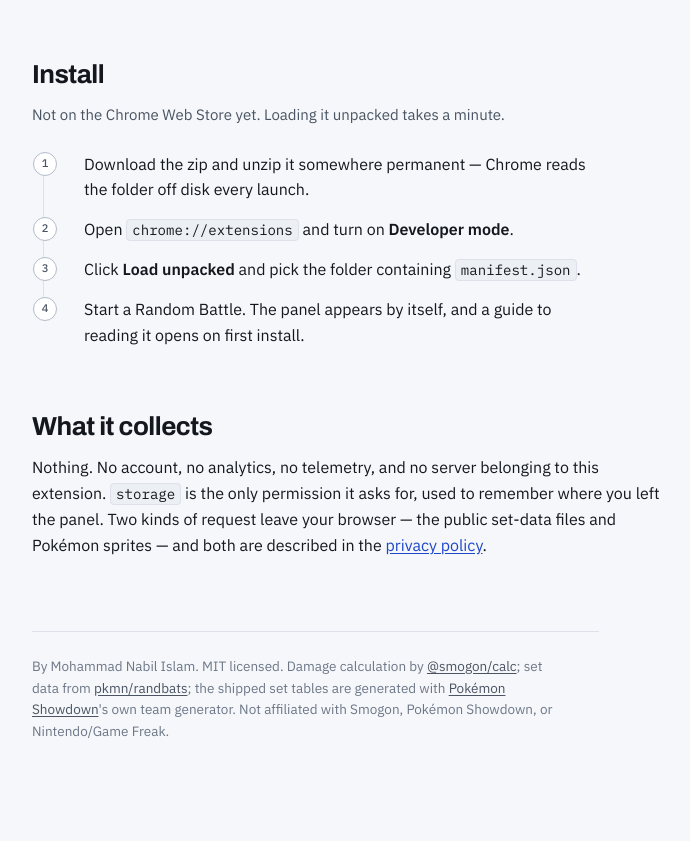
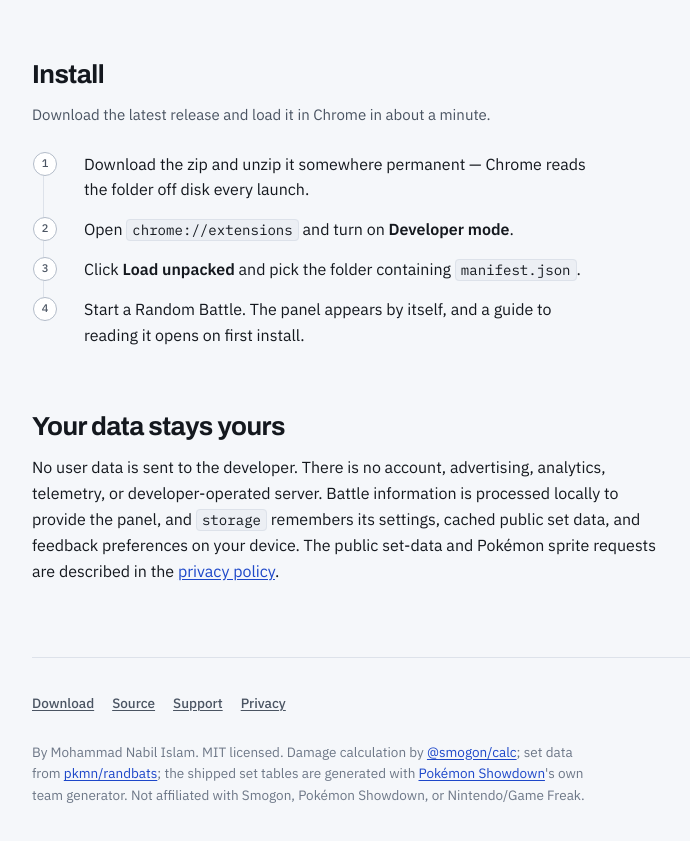
Before and after one commit to NabilcodHu7360/randsight, a browser extension: page docs/index.html in a window 1280 px wide. Shown: the part 1426-2267 px from the top of the page, without its empty margins (156-846 px from the left). Drawn offline with Linux system fonts and the light colour scheme.

Commit message:
style(design): FINDING-001 — prevent footer link collisions

```diff
--- a/docs/index.html
+++ b/docs/index.html
@@ -29,7 +29,7 @@
 *{box-sizing:border-box}
 body{margin:0;background:var(--ground);color:var(--ink);font-family:var(--body);
      font-size:16px;line-height:1.62;-webkit-font-smoothing:antialiased}
-.wrap{max-width:60rem;margin:0 auto;padding:0 28px 96px}
+.wrap{max-width:60rem;min-width:0;margin:0 auto;padding:0 28px 96px}
 
 header{padding:80px 0 40px;border-bottom:1px solid var(--hair);margin-bottom:44px}
 .eyebrow{font-family:var(--mono);font-size:11.5px;font-weight:500;letter-spacing:.13em;
@@ -49,6 +49,7 @@ h1{font-family:var(--display);font-weight:800;font-size:clamp(38px,6.4vw,64px);
 h2{font-family:var(--display);font-weight:700;font-size:26px;letter-spacing:-.02em;
    margin:56px 0 8px;text-wrap:balance}
 p{margin:0 0 16px;max-width:66ch}
+p,a{overflow-wrap:anywhere}
 .sub{color:var(--dim);font-size:15px;margin:0 0 24px;max-width:62ch}
 a{color:var(--signal);text-underline-offset:2px}
 code,.tok{font-family:var(--mono);font-size:.88em;background:var(--sunken);
@@ -78,8 +79,20 @@ code,.tok{font-family:var(--mono);font-size:.88em;background:var(--sunken);
   border-radius:50%;font-family:var(--mono);font-size:11px;font-weight:500;color:var(--dim)}
 
 footer{border-top:1px solid var(--hair);margin-top:72px;padding-top:24px;
-       color:var(--faint);font-size:13.5px;max-width:70ch}
-footer a{color:var(--dim)}
+       color:var(--faint);font-size:13.5px}
+.footer-links{display:flex;flex-wrap:wrap;align-items:center;gap:4px 18px;margin:0 0 16px}
+.footer-links a{display:inline-flex;align-items:center;min-height:44px;color:var(--dim);
+                font-weight:500;text-decoration-thickness:1px}
+.credits{max-width:70ch;margin:0}
+@media (max-width:520px){
+  .wrap{padding:0 20px 64px}
+  header{padding:56px 0 32px;margin-bottom:34px}
+  .cta{display:grid;grid-template-columns:1fr 1fr}
+  .cta .btn{text-align:center}
+  .cta .btn-1{grid-column:1/-1}
+  footer{margin-top:56px}
+  .footer-links{display:grid;grid-template-columns:1fr 1fr;gap:2px 12px}
+}
 :focus-visible{outline:2px solid var(--signal);outline-offset:3px;border-radius:3px}
 </style>
 </head>
@@ -144,7 +157,7 @@ footer a{color:var(--dim)}
   </div>
 
   <h2>Install</h2>
-  <p class="sub">Not on the Chrome Web Store yet. Loading it unpacked takes a minute.</p>
+  <p class="sub">Download the latest release and load it in Chrome in about a minute.</p>
   <ol class="steps">
     <li>Download the zip and unzip it somewhere permanent — Chrome reads the folder off disk every launch.</li>
     <li>Open <code>chrome://extensions</code> and turn on <strong>Developer mode</strong>.</li>
@@ -152,15 +165,22 @@ footer a{color:var(--dim)}
     <li>Start a Random Battle. The panel appears by itself, and a guide to reading it opens on first install.</li>
   </ol>
 
-  <h2>What it collects</h2>
-  <p>Nothing. No account, no analytics, no telemetry, and no server belonging to this
-    extension. <code>storage</code> is the only permission it asks for, used to remember
-    where you left the panel. Two kinds of request leave your browser — the public set-data
-    files and Pokémon sprites — and both are described in the
+  <h2>Your data stays yours</h2>
+  <p>No user data is sent to the developer. There is no account, advertising, analytics,
+    telemetry, or developer-operated server. Battle information is processed locally to
+    provide the panel, and <code>storage</code> remembers its settings, cached public set data,
+    and feedback preferences on your device. The public set-data and Pokémon sprite requests
+    are described in the
     <a href="privacy.html">privacy policy</a>.</p>
 
   <footer>
-    <p>By Mohammad Nabil Islam. MIT licensed. Damage calculation by
+    <nav class="footer-links" aria-label="Project links">
+      <a href="https://github.com/NabilcodHu7360/randsight/releases/latest">Download</a>
+      <a href="https://github.com/NabilcodHu7360/randsight">Source</a>
+      <a href="https://github.com/NabilcodHu7360/randsight/issues">Support</a>
+      <a href="privacy.html">Privacy</a>
+    </nav>
+    <p class="credits">By Mohammad Nabil Islam. MIT licensed. Damage calculation by
       <a href="https://github.com/smogon/damage-calc">@smogon/calc</a>; set data from
       <a href="https://github.com/pkmn/randbats">pkmn/randbats</a>; the shipped set tables are
       generated with <a href="https://github.com/smogon/pokemon-showdown">Pokémon Showdown</a>'s
```
